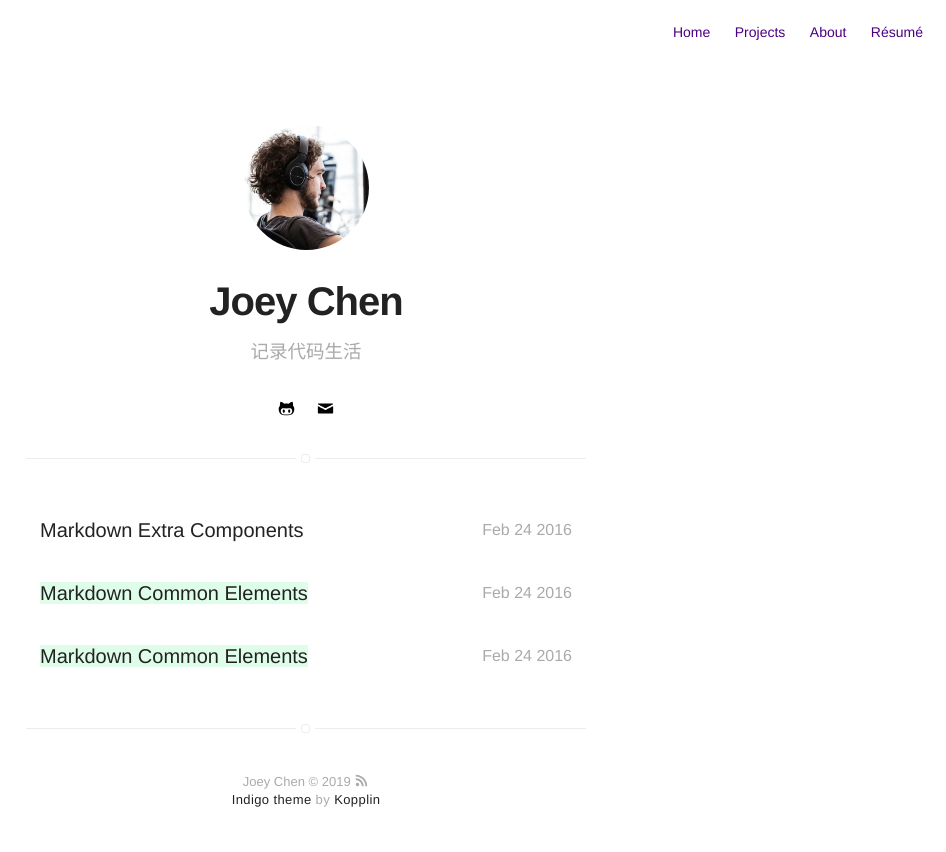
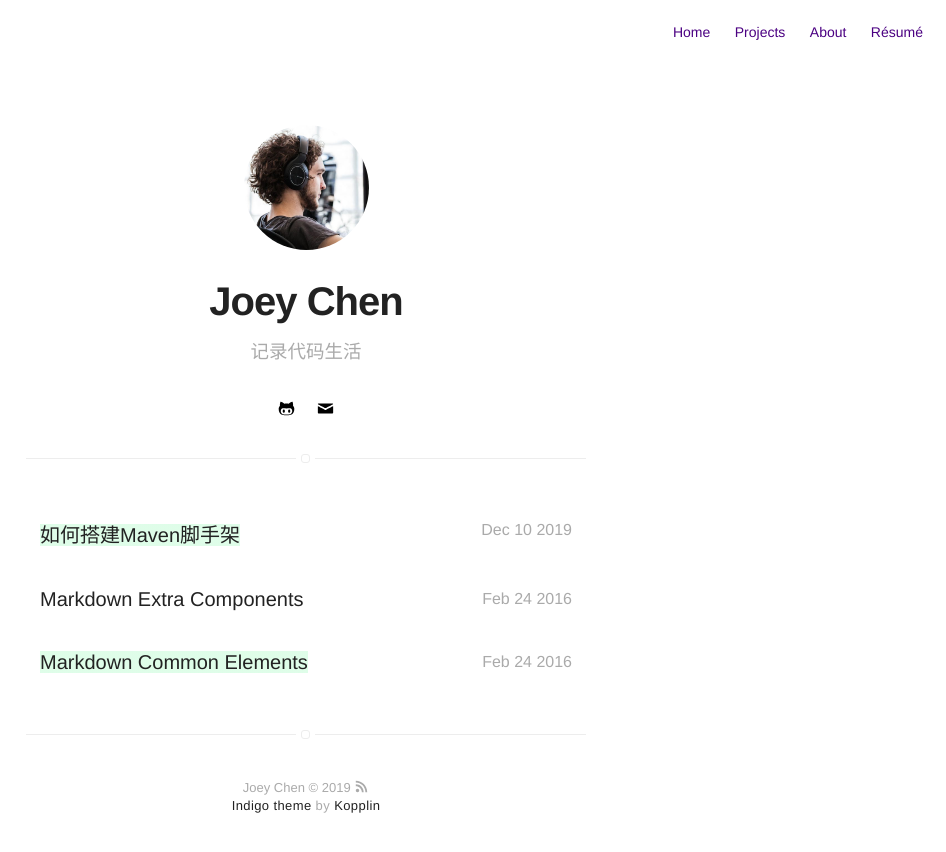
Before and after one commit to Joey-Chen/joey-chen.github.io, a Jekyll site: the page built from blog/index.html, in a window 1280 px wide. Shown: the top 852 px of the page, without its empty margins (334-1280 px from the left). Built offline with Jekyll 4.4.1, drawn with Linux system fonts in a browser that asks for light colours.

```diff
--- a/_config.yml
+++ b/_config.yml
@@ -97,7 +97,7 @@ related: true
 post-advance-links: [blog]
 
 # show author block at the end of a post ?
-show-author: true
+#show-author: true
 
 # do you want some animations?
 animation: true
--- a/_posts/2019-12-10-Maven脚手架.md
+++ b/_posts/2019-12-10-Maven脚手架.md
@@ -1,7 +1,7 @@
 ---
-title: "Markdown Common Elements"
+title: "如何搭建Maven脚手架"
 layout: post
-date: 2016-02-24 22:44
+date: 2019-12-10 22:44
 image: /assets/images/markdown.jpg
 headerImage: false
 tag:
```
Also changed, not shown: other parts of _posts/2019-12-10-Maven脚手架.md (+1 -5 lines).
